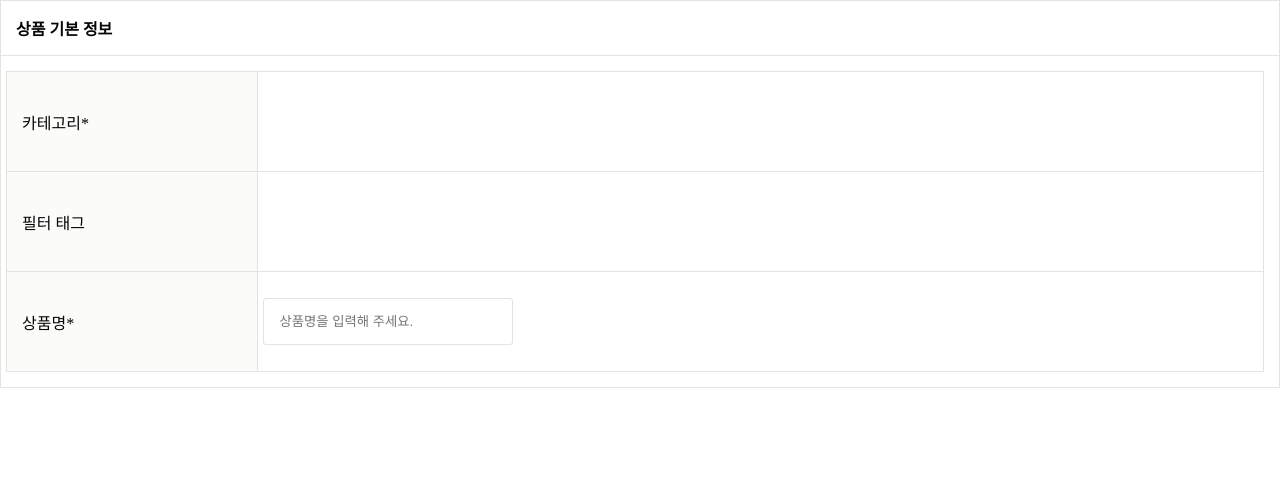
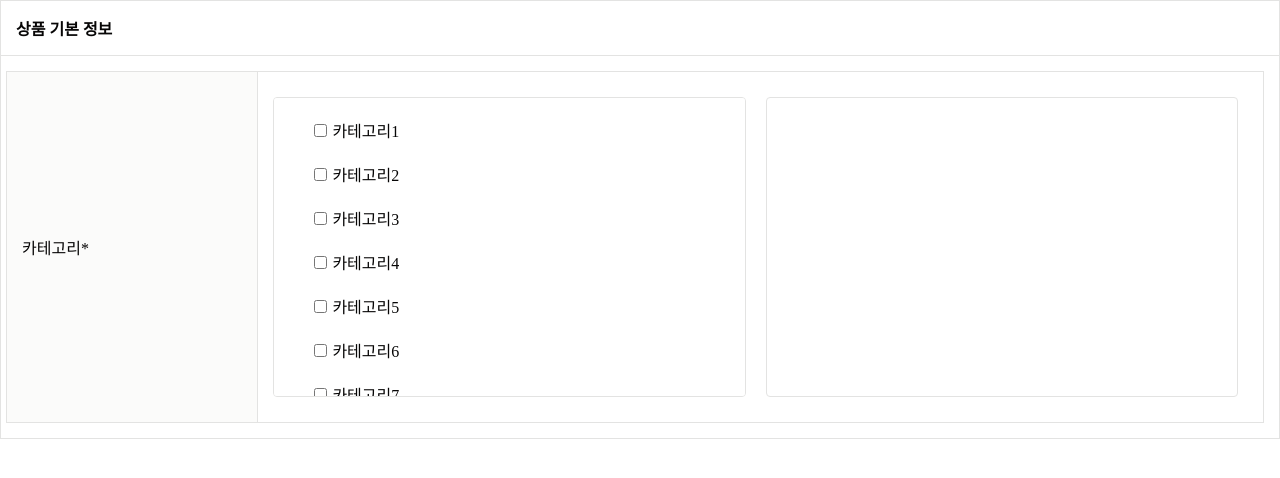
Before and after one commit to kokoball/redux_practice, a React (Create React App) app: page /product in a window 1280 px wide. Shown: the top 478 px of the page. Built offline with nearby package versions, Linux system fonts and the light colour scheme.

Commit message:
:sparkles: (feat: ProductionInformation 페이지 CategoryRow 변경완료)

```diff
--- a/src/App.jsx
+++ b/src/App.jsx
@@ -12,8 +12,6 @@ import { useDispatch } from 'react-redux'
 
 import { loadProductions } from './actions'
 
-import fetchCategories from './services/api'
-
 const App = () => {
   // const categories = fetchCategories()
   // console.log(categories)
@@ -22,9 +20,6 @@ const App = () => {
 
   useEffect(() => {
     dispatch(loadProductions())
-    // const response = await fetch('/categories.json')
-    // const categories = await response.json()
-    // console.log(categories.categories)
   }, [])
 
   return (
--- a/src/components/base/CheckBox/CheckBox.jsx
+++ b/src/components/base/CheckBox/CheckBox.jsx
@@ -1,19 +1,21 @@
 import PropTypes from 'prop-types'
 import * as S from './Style'
-import { CHANGE_PRODUCTION_INFORMATION } from '../../../contexts/TableContext/types'
 
-const CheckBox = ({ categories, dispatch }) => {
+import { useDispatch } from 'react-redux'
+import { setProductions } from '../../../actions'
+
+const CheckBox = ({ categories }) => {
+  const dispatch = useDispatch()
+
   const checkHandler = ({ target }) => {
     const nextCategories = categories.map((category) =>
       category.name === target.value
         ? { ...category, checked: !category.checked }
         : category,
     )
+    console.log(nextCategories)
 
-    dispatch({
-      type: CHANGE_PRODUCTION_INFORMATION,
-      payload: { categories: nextCategories },
-    })
+    dispatch(setProductions(nextCategories))
   }
 
   return (
--- a/src/components/rows/CategoryRow/CategoryRow.jsx
+++ b/src/components/rows/CategoryRow/CategoryRow.jsx
@@ -1,18 +1,11 @@
 import * as S from './Style'
 import { CheckBox, Box } from '@components/base'
-import {
-  useTableDispatch,
-  useTableState,
-} from '@contexts/TableContext/TableProvider'
-import { CHANGE_PRODUCTION_INFORMATION } from '@contexts/TableContext/types'
 
-import { useSelector, useDispatch } from 'react-redux'
+import { useDispatch } from 'react-redux'
+import { setProductions } from '../../../actions'
 
-const CategoryRow = ({ production }) => {
+const CategoryRow = ({ categories }) => {
   const dispatch = useDispatch()
-
-  const { categories } = production.categories
-  // const dispatch = useTableDispatch()
 
   const removeCategory = (name) => {
     const nextCategories = categories.map((category) =>
@@ -21,16 +14,13 @@ const CategoryRow = ({ production }) => {
         : { ...category, checked: !category.checked },
     )
 
-    dispatch({
-      type: CHANGE_PRODUCTION_INFORMATION,
-      payload: { categories: nextCategories },
-    })
+    dispatch(setProductions(nextCategories))
   }
 
   return (
     <S.CategoryRowWrapper>
       <Box width={'50%'} height={300}>
-        <CheckBox categories={categories} dispatch={dispatch} />
+        <CheckBox categories={categories} />
       </Box>
       <Box width={'50%'} height={300}>
         <S.SelectedCategories>
--- a/src/components/table/ProductionInformation/ProductionInformation.jsx
+++ b/src/components/table/ProductionInformation/ProductionInformation.jsx
@@ -13,19 +13,19 @@ import * as S from './Style'
 
 import { useSelector, useDispatch } from 'react-redux'
 import { changeProudctionInformation } from '../../../actions'
+import { useEffect } from 'react'
 
 const ProductionInformation = ({}) => {
   const dispatch = useDispatch()
 
-  const { production } = useSelector((state) => ({
-    productionName: state.productionName,
+  const { categories } = useSelector((state) => ({
+    // productionName: state.productionName,
     categories: state.categories,
     // productionDescribe: state.productionDescribe,
     // productionCode: state.productionCode,
     // thumbnail: state.thumbnail,
     // mainImages: state.mainImages,
   }))
-  console.log(production, 777)
 
   // const { productionInformation } = useTableState()
   // const {
@@ -37,7 +37,9 @@ const ProductionInformation = ({}) => {
   // } = productionInformation
 
   const handleChange = (e) => {
+    console.log(12344)
     const { name, value } = e.target
+    console.log(name, value, 12314)
 
     dispatch(changeProudctionInformation({ name, value }))
 
@@ -60,26 +62,28 @@ const ProductionInformation = ({}) => {
     <>
       <Table thead={'상품 기본 정보'}>
         <TableBody title={'카테고리*'} width="100%">
-          {/* <CategoryRow production={production} /> */}
+          <CategoryRow categories={categories} />
         </TableBody>
-        <TableBody title={'필터 태그'}>{/* <TagRow /> */}</TableBody>
+        {/* <TableBody title={'필터 태그'}>
+          <TagRow />
+        </TableBody>
         <TableBody title={'상품명*'}>
           <S.Row>
             <Input
               placeholder={'상품명을 입력해 주세요.'}
-              value={production}
+              value={1}
               name={'productionName'}
               onChange={handleChange}
               width={250}
               required={true}
             />
-            {/* <S.ProductionCode>
+            <S.ProductionCode>
               <S.Head>상품 코드</S.Head>
               <S.Contents>{productionCode}</S.Contents>
-            </S.ProductionCode> */}
+            </S.ProductionCode>
           </S.Row>
         </TableBody>
-        {/* <TableBody title={'상품 구성 소개 정보*'}>
+        <TableBody title={'상품 구성 소개 정보*'}>
           <Input
             onChange={handleChange}
             value={productionDescribe}
--- a/src/reducer/reducer.js
+++ b/src/reducer/reducer.js
@@ -11,12 +11,13 @@ const initialState = {
 
 export default function reducer(state = initialState, action) {
   if (action.type === 'setProductions') {
-    const { productions } = action.payload
+    const { categories } = action.payload
     return {
       ...state,
-      productions,
+      categories,
     }
   }
+
   if (action.type === 'changeProudctionInformation') {
     const { name, value } = action.payload
     return {
```
